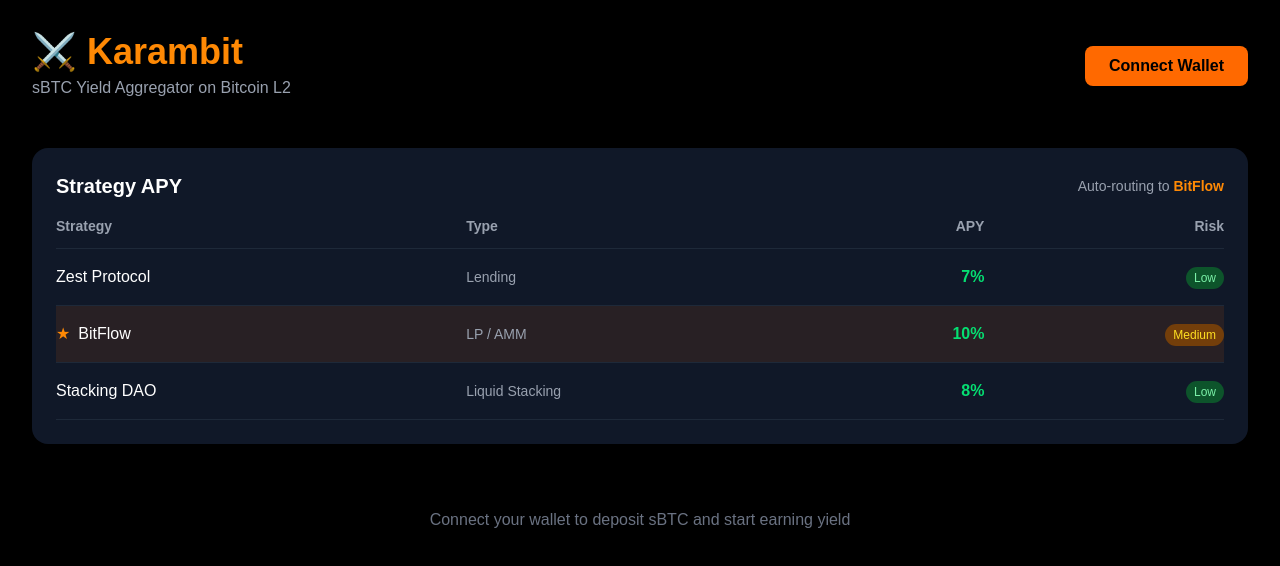
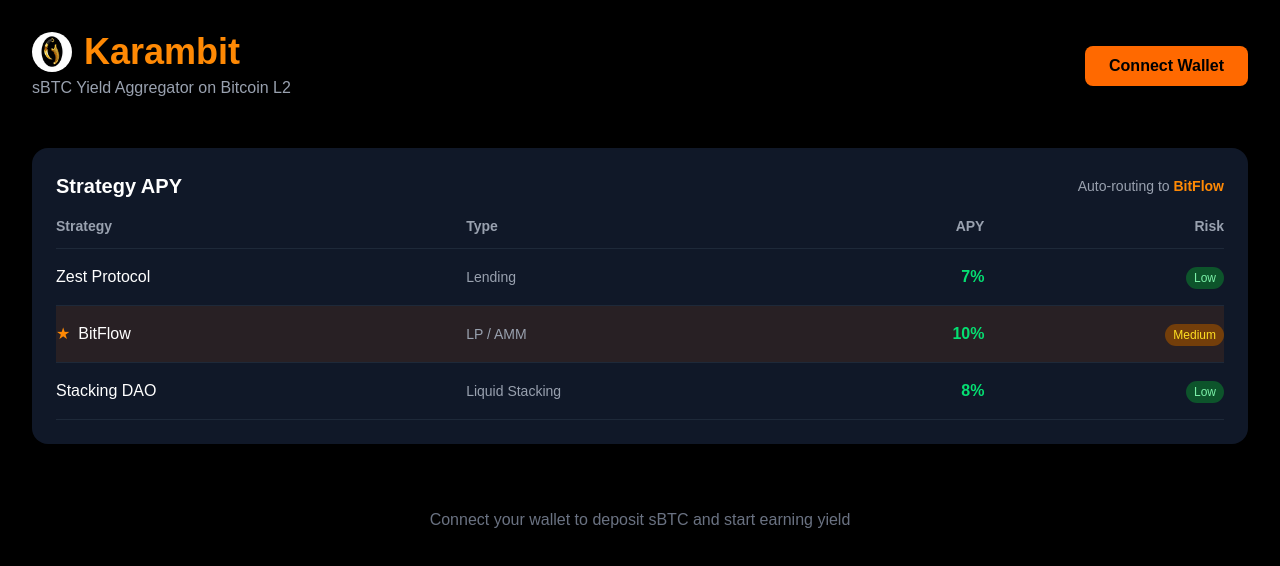
Before and after one commit to Chronique/karambit, a Next.js app in the folder karambit-app/: page / in a window 1280 px wide. Shown: the top 566 px of the page. Built offline with nearby package versions, Linux system fonts and the light colour scheme.

Commit message:
feat: replace emoji with logo image in header

```diff
--- a/karambit-app/src/app/page.tsx
+++ b/karambit-app/src/app/page.tsx
@@ -13,7 +13,7 @@
       {/* Header */}
       <div className="flex items-center justify-between mb-12">
         <div>
-          <h1 className="text-4xl font-bold text-orange-400">⚔️ Karambit</h1>
+          <div class="flex items-center gap-3"><img src="/logo-64.png" alt="Karambit" class="w-10 h-10 rounded-full" /><h1 class="text-4xl font-bold text-orange-400">Karambit</h1></div>
           <p className="text-gray-400 mt-1">sBTC Yield Aggregator on Bitcoin L2</p>
         </div>
         <WalletConnect address={address} setAddress={setAddress} />
```
